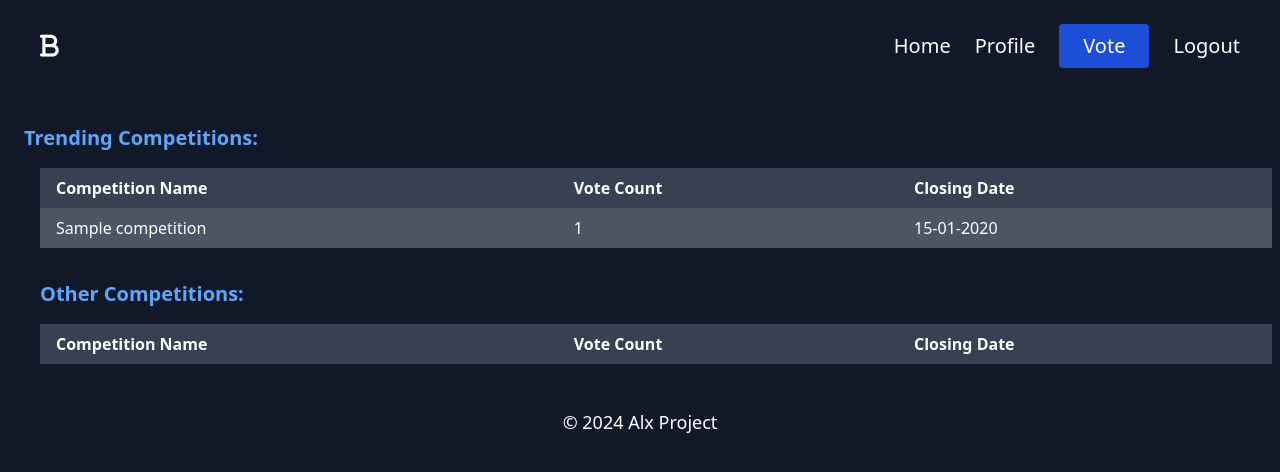
After one commit to 010binary/Alx-Portfoilo-Project, a Django app: page /vote/competitions/ in a window 1280 px wide. The commit adds this page. Shown: the top 472 px of the page. Run offline with Django 5.2, Linux system fonts and the light colour scheme; a user stored in the database is signed in; tables that the repository leaves empty hold one stand-in row (values such as "Sample post"); lists and menus that the app fills with data are empty.

```diff
--- a/project/main/urls.py
+++ b/project/main/urls.py
@@ -1,5 +1,5 @@
 from django.urls import path
-from .views import index, register, login, about, logout_view, profile, vote_rules, success_vote, steps, update_profile
+from .views import index, register, login, about, logout_view, profile, vote_rules, success_vote, steps, update_profile, competition_view, competition_detail_view
 
 urlpatterns = [
     path('', index, name='index'),
@@ -13,4 +13,6 @@ urlpatterns = [
     path('profile/', profile, name='profile'),
     path('update_profile/', update_profile, name='update_profile'),
     path('successvote/', success_vote, name='successful vote'),
+    path('vote/competitions/', competition_view, name='competition_view'),
+    path('competition/<int:id>/', competition_detail_view, name='competition_detail'),
 ]
--- a/project/main/views.py
+++ b/project/main/views.py
@@ -1,10 +1,10 @@
 from django.db import IntegrityError
-from django.shortcuts import redirect, render
+from django.shortcuts import redirect, render, get_object_or_404
 from django.contrib.auth import authenticate, login as auth_login, logout
 from django.urls import reverse
 from .forms import RegisterForm, LoginForm, UpdateProfileForm
 from django.http import JsonResponse
-from .models import User
+from .models import User, Competition, Candidate, Vote
 from django.contrib.auth.decorators import login_required
 # Create your views here.
 
@@ -72,14 +72,6 @@ def logout_view(request):
     return redirect('index')
 
 
-def vote_rules(request):
-    return render(request, 'vote_rules.html')
-
-
-def success_vote(request):
-    return render(request, 'success_vote.html')
-
-
 @login_required
 def profile(request):
     user_data = request.user
@@ -132,4 +124,61 @@ def update_profile(request):
 
 
 @login_required
-def get_all_competition():
+def competition_view(request):
+    # Query active competitions
+    active_competitions = Competition.objects.filter(
+        status='Active').order_by('-start_date')
+
+    # Create lists for trending and other competitions
+    trending_competitions = []
+    other_competitions = []
+
+    # Loop through competitions and get vote count
+    for competition in active_competitions:
+        vote_count = Vote.objects.filter(competition=competition).count()
+        competition_data = {
+            'id': competition.id,
+            'name': competition.name,
+            'vote_count': vote_count,
+            'closing_date': competition.end_date.strftime('%d-%m-%Y')
+        }
+
+        # Add the first 2 competitions to trending
+        if len(trending_competitions) < 2:
+            trending_competitions.append(competition_data)
+        else:
+            other_competitions.append(competition_data)
+
+    context = {
+        'trending_competitions': trending_competitions,
+        'other_competitions': other_competitions
+    }
+
+    return render(request, 'competition.html', context)
+
+
+@login_required
+def competition_detail_view(request, id):
+    # Get the competition by ID
+    competition = get_object_or_404(Competition, id=id)
+
+    # Get all candidates for the competition
+    candidates = Candidate.objects.filter(
+        votes__competition=competition).distinct()
+
+    context = {
+        'competition': competition,
+        'candidates': candidates
+    }
+
+    return render(request, 'competition_detail.html', context)
+
+
+@login_required
+def vote_rules(request):
+    return render(request, 'vote_rules.html')
+
+
+@login_required
+def success_vote(request):
+    return render(request, 'success_vote.html')
--- a/project/project/watcher.py
+++ b/project/project/watcher.py
@@ -1,5 +1,6 @@
 import subprocess
 import os
+
 
 def run_tailwind_watch():
     """
@@ -19,3 +20,5 @@ def run_tailwind_watch():
     ]
     print('\nTailwindCSS watcher started :)')
     subprocess.Popen(command, cwd=os.path.abspath('../'))
+
+# ./tailwindcss.exe -i project/static/css/input.css -o project/static/css/output.css --watch
--- a/project/static/css/output.css
+++ b/project/static/css/output.css
@@ -661,6 +661,10 @@ video {
   margin-top: 1rem;
 }
 
+.mt-8 {
+  margin-top: 2rem;
+}
+
 .block {
   display: block;
 }
@@ -671,6 +675,10 @@ video {
 
 .flex {
   display: flex;
+}
+
+.table {
+  display: table;
 }
 
 .hidden {
@@ -745,6 +753,10 @@ video {
   width: 100%;
 }
 
+.min-w-full {
+  min-width: 100%;
+}
+
 .max-w-2xl {
   max-width: 42rem;
 }
@@ -779,8 +791,16 @@ video {
   animation: spin 1s linear infinite;
 }
 
+.cursor-pointer {
+  cursor: pointer;
+}
+
 .cursor-wait {
   cursor: wait;
+}
+
+.list-inside {
+  list-style-position: inside;
 }
 
 .list-disc {
@@ -831,6 +851,12 @@ video {
   --tw-space-x-reverse: 0;
   margin-right: calc(0.5rem * var(--tw-space-x-reverse));
   margin-left: calc(0.5rem * calc(1 - var(--tw-space-x-reverse)));
+}
+
+.space-x-4 > :not([hidden]) ~ :not([hidden]) {
+  --tw-space-x-reverse: 0;
+  margin-right: calc(1rem * var(--tw-space-x-reverse));
+  margin-left: calc(1rem * calc(1 - var(--tw-space-x-reverse)));
 }
 
 .space-y-1 > :not([hidden]) ~ :not([hidden]) {
@@ -948,6 +974,16 @@ video {
   background-color: rgb(29 78 216 / var(--tw-bg-opacity));
 }
 
+.bg-gray-600 {
+  --tw-bg-opacity: 1;
+  background-color: rgb(75 85 99 / var(--tw-bg-opacity));
+}
+
+.bg-gray-700 {
+  --tw-bg-opacity: 1;
+  background-color: rgb(55 65 81 / var(--tw-bg-opacity));
+}
+
 .bg-gray-800 {
   --tw-bg-opacity: 1;
   background-color: rgb(31 41 55 / var(--tw-bg-opacity));
@@ -1030,8 +1066,17 @@ video {
   padding-bottom: 0.75rem;
 }
 
+.py-8 {
+  padding-top: 2rem;
+  padding-bottom: 2rem;
+}
+
 .pl-6 {
   padding-left: 1.5rem;
+}
+
+.text-left {
+  text-align: left;
 }
 
 .text-center {
@@ -1087,6 +1132,11 @@ video {
 .text-black {
   --tw-text-opacity: 1;
   color: rgb(0 0 0 / var(--tw-text-opacity));
+}
+
+.text-blue-400 {
+  --tw-text-opacity: 1;
+  color: rgb(96 165 250 / var(--tw-text-opacity));
 }
 
 .text-blue-500 {
@@ -1150,6 +1200,11 @@ video {
 .hover\:bg-gray-400:hover {
   --tw-bg-opacity: 1;
   background-color: rgb(156 163 175 / var(--tw-bg-opacity));
+}
+
+.hover\:bg-gray-500:hover {
+  --tw-bg-opacity: 1;
+  background-color: rgb(107 114 128 / var(--tw-bg-opacity));
 }
 
 .hover\:text-gray-300:hover {
--- a/project/templates/base.html
+++ b/project/templates/base.html
@@ -11,7 +11,7 @@
     <title>Vote system {% block title %}{% endblock %}</title>
 </head>
 
-<body class="bg-black">
+<body class="bg-gray-900">
     <main class="max-w-screen-4xl mx-auto">
 
         <nav class="bg-gray-900  p-6 text-white">
@@ -101,7 +101,6 @@
             document.addEventListener('click', function (event) {
                 if (!togglerButton.contains(event.target) && !mobileMenu.contains(event.target)) {
                     mobileMenu.classList.add('hidden');
-                    navBar.classList.remove('bg-gray-900'); // Revert to blue when closed
                 }
             });
         });
--- /dev/null
+++ b/project/templates/competition.html
@@ -0,0 +1,52 @@
+{% extends 'base.html' %}
+{% block title %}competitions{% endblock %}
+{% block body %}
+
+
+<div class="container bg-gray-900 mx-auto py-8 px-6 space-x-4 ">
+    <!-- Trending Competitions Section -->
+    <h2 class="text-xl font-semibold text-blue-400 mb-4">Trending Competitions:</h2>
+    <table class="min-w-full text-white bg-gray-800">
+        <thead>
+            <tr class="bg-gray-700">
+                <th class="py-2 px-4 text-left">Competition Name</th>
+                <th class="py-2 px-4 text-left">Vote Count</th>
+                <th class="py-2 px-4 text-left">Closing Date</th>
+            </tr>
+        </thead>
+        <tbody>
+            {% for competition in trending_competitions %}
+            <tr class="bg-gray-600 hover:bg-gray-500 cursor-pointer"
+                onclick="window.location.href='{% url 'competition_detail' competition.id %}'">
+                <td class="py-2 px-4">{{ competition.name }}</td>
+                <td class="py-2 px-4">{{ competition.vote_count }}</td>
+                <td class="py-2 px-4">{{ competition.closing_date }}</td>
+            </tr>
+            {% endfor %}
+        </tbody>
+    </table>
+
+    <!-- Other Competitions Section -->
+    <h2 class="text-xl font-semibold text-blue-400 mt-8 mb-4">Other Competitions:</h2>
+    <table class="min-w-full text-white bg-gray-800">
+        <thead>
+            <tr class="bg-gray-700">
+                <th class="py-2 px-4 text-left">Competition Name</th>
+                <th class="py-2 px-4 text-left">Vote Count</th>
+                <th class="py-2 px-4 text-left">Closing Date</th>
+            </tr>
+        </thead>
+        <tbody>
+            {% for competition in other_competitions %}
+            <tr class="bg-gray-600 hover:bg-gray-500 cursor-pointer"
+                onclick="window.location.href='{% url 'competition_detail' competition.id %}'">
+                <td class="py-2 px-4">{{ competition.name }}</td>
+                <td class="py-2 px-4">{{ competition.vote_count }}</td>
+                <td class="py-2 px-4">{{ competition.closing_date }}</td>
+            </tr>
+            {% endfor %}
+        </tbody>
+    </table>
+</div>
+
+{% endblock %}
```
Also changed, not shown: project/templates/competition_detail.html (added, +16 -0 lines), project/templates/vote_rules.html (+30 -8 lines).
